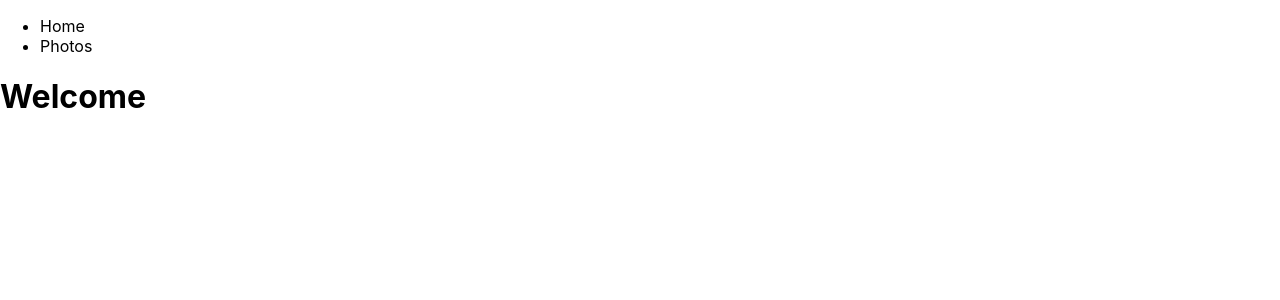
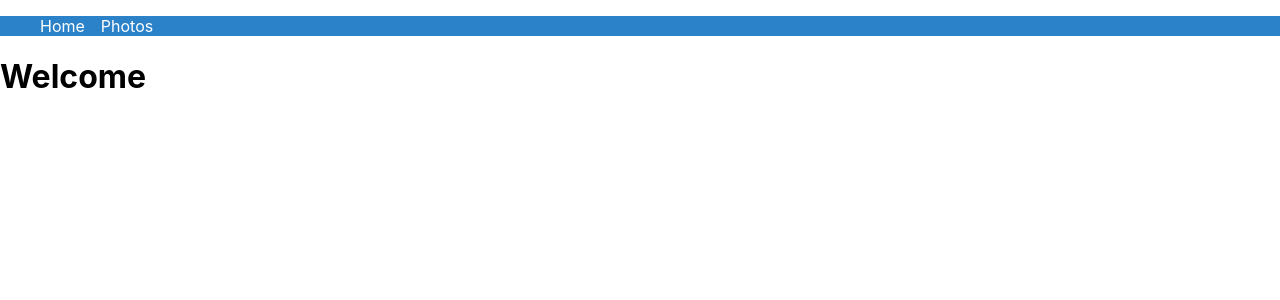
Before and after one commit to chogyejin/nextjsExercise-2, a Next.js app: page / in a window 1280 px wide. Shown: the top 300 px of the page. Built offline with nearby package versions, Linux system fonts and the light colour scheme.

Commit message:
Style: Add Nav CSS

```diff
--- a/components/Nav.tsx
+++ b/components/Nav.tsx
@@ -1,8 +1,10 @@
 import Link from 'next/link';
+import navStyles from '../styles/Nav.module.css';
 
 export default function Nav() {
   return (
     <>
+      <nav className={navStyles.nav}>
         <ul>
           <li>
             <Link href="/">Home</Link>
@@ -12,6 +14,7 @@ export default function Nav() {
             <Link href="/photos">Photos</Link>
           </li>
         </ul>
+      </nav>
     </>
   );
 }
--- /dev/null
+++ b/styles/Nav.module.css
@@ -0,0 +1,13 @@
+.nav {
+  padding: 0.5rem, 1rem;
+  background-color: #2c82c9;
+}
+
+.nav ul {
+  display: flex;
+}
+
+.nav li {
+  margin-right: 1rem;
+  color: #fff;
+}
--- a/styles/globals.css
+++ b/styles/globals.css
@@ -14,3 +14,7 @@ a {
 * {
   box-sizing: border-box;
 }
+
+ul {
+  list-style: none;
+}
```
Lines whose indentation alone changed are shown as unchanged.
